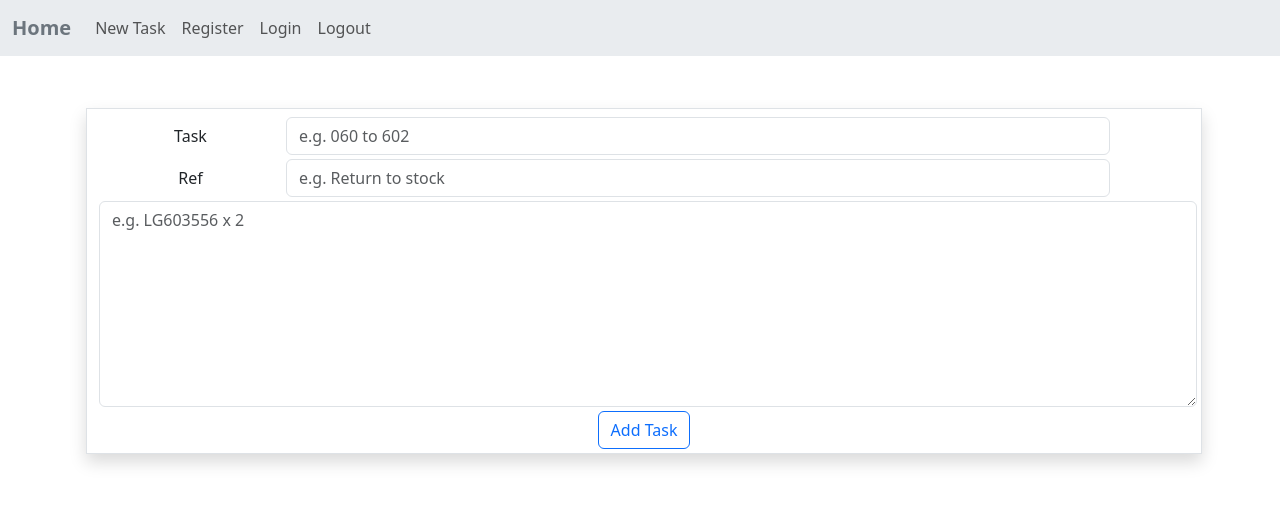
After one commit to Waffleywaffers/warehousetodo, a Flask app: page /newtask in a window 1280 px wide. The commit adds this page. Shown: the top 505 px of the page. Run offline with Flask 3, Linux system fonts and the light colour scheme; a user stored in the database is signed in; some libraries are stand-ins or nearby versions.

Commit message:
added new task page and sql table for tasks

```diff
--- a/app.py
+++ b/app.py
@@ -58,3 +58,28 @@ def register():
 def logout():
     session.clear()
     return redirect("/")
+
+@app.route("/newtask", methods=["GET", "POST"])
+@login_required
+def newtask():
+    if request.method == "POST":
+        user_id = session["user_id"]
+        task_name = request.form.get("task_name")
+        reference = request.form.get("reference")
+        task = request.form.get("task")
+        now = datetime.now()
+        datetime_string = now.strftime("%Y-%d-%m %H:%M:%S")
+        print(user_id, task_name, reference, task, datetime_string)
+
+        db.execute(
+            "INSERT INTO tasks (user_id, task_name, reference, task, datetime) VALUES(?, ?, ?, ?, ?)",
+            user_id,
+            task_name,
+            reference,
+            task,
+            datetime_string
+        )
+
+        return redirect("/")
+    else:
+        return render_template("newtask.html")
--- a/templates/base.html
+++ b/templates/base.html
@@ -54,4 +54,4 @@
             </ul>
        </div>
        <div class="col-2">
-{% endblock %}
+        {% endblock %}
--- a/templates/layout.html
+++ b/templates/layout.html
@@ -36,7 +36,7 @@
       </div>
   </nav>
 
-<main class="container-fluid py-5 text-center">
+<main class="container py-5 text-center">
   {% block main %}{% endblock %}
 </main>
 
--- /dev/null
+++ b/templates/newtask.html
@@ -0,0 +1,31 @@
+{% extends "layout.html" %}
+
+{% block title %}
+    New Task
+{% endblock %}
+
+{% block main %}
+<form action="/newtask" method="post">
+    <div class="container m-1 p-1 border shadow">
+        <div class="input-group m-1 px-1">
+            <label for="task_name" class="col-2 col-form-label">Task</label>
+            <div class="col-9 mx-1">
+            <input type="text" class="form-control" name="task_name" placeholder="e.g. 060 to 602">
+            </div>
+        </div>
+        <div class="input-group m-1 px-1">
+            <label for="reference" class="col-2 col-form-label">Ref</label>
+            <div class="col-9 mx-1">
+            <input type="text" class="form-control" name="reference" placeholder="e.g. Return to stock">
+            </div>
+        </div>
+        <div class="input-group m-1 px-1">
+            <textarea class="form-control" name="task" rows="8" placeholder="e.g. LG603556 x 2"></textarea>
+        </div>
+        <div>
+            <button class="btn btn-outline-primary" type="submit">Add Task</button>
+        </div>
+    </div>
+</form>
+
+{% endblock %}
```
Also changed, not shown: whtd.db.
